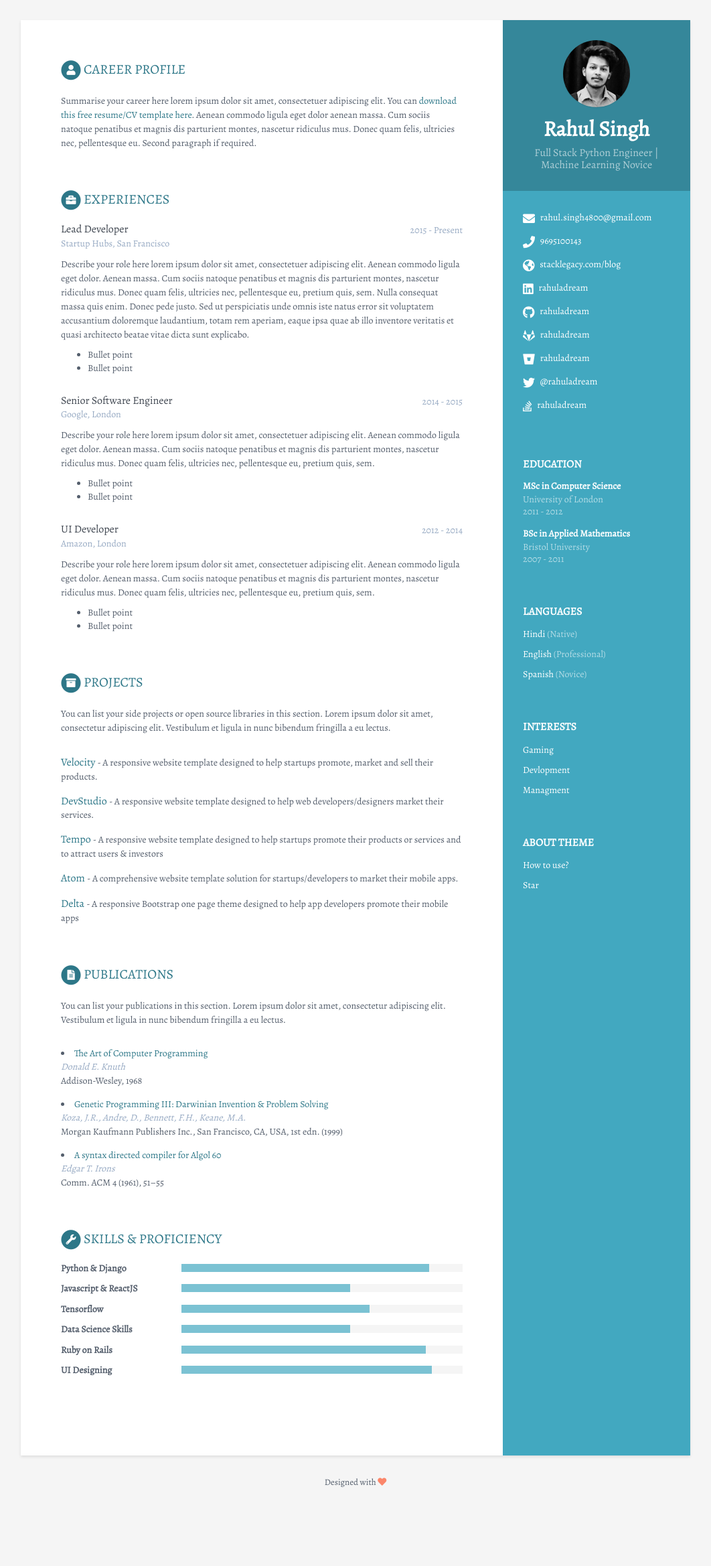
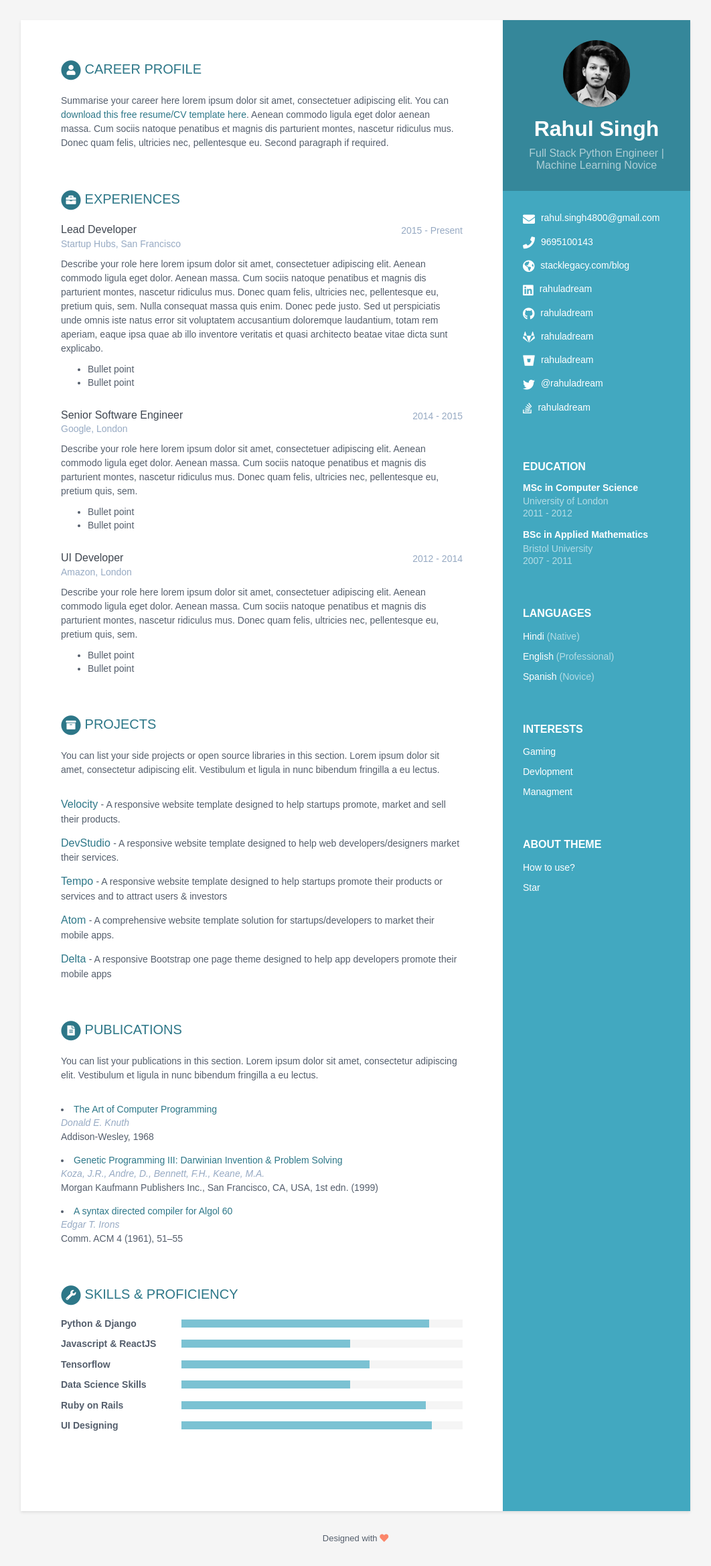
Before and after one commit to rahuladream/rahuladream.github.io, a Jekyll site: the page built from index.html, in a window 1280 px wide. Shown: the whole page at 67% size, without its empty margins (109-1171 px from the left). Built offline with Jekyll 4.4.1, drawn with Linux system fonts in a browser that asks for light colours; some web fonts are replaced; before the commit the page ends 2254 px from its top, so only the background shows below that.

Commit message:
now its muli

```diff
--- a/_sass/_base.scss
+++ b/_sass/_base.scss
@@ -1,7 +1,7 @@
 /* ======= Base ======= */
-@import url('https://fonts.googleapis.com/css?family=Alegreya&display=swap');
+@import url('https://fonts.googleapis.com/css?family=Muli&display=swap');
 body {
-    font-family: 'Alegreya', sans-serif;
+    font-family: 'Muli', sans-serif;
     color: $text-color-secondary;
     background: $smoky-white;
     font-size: 14px;
```
